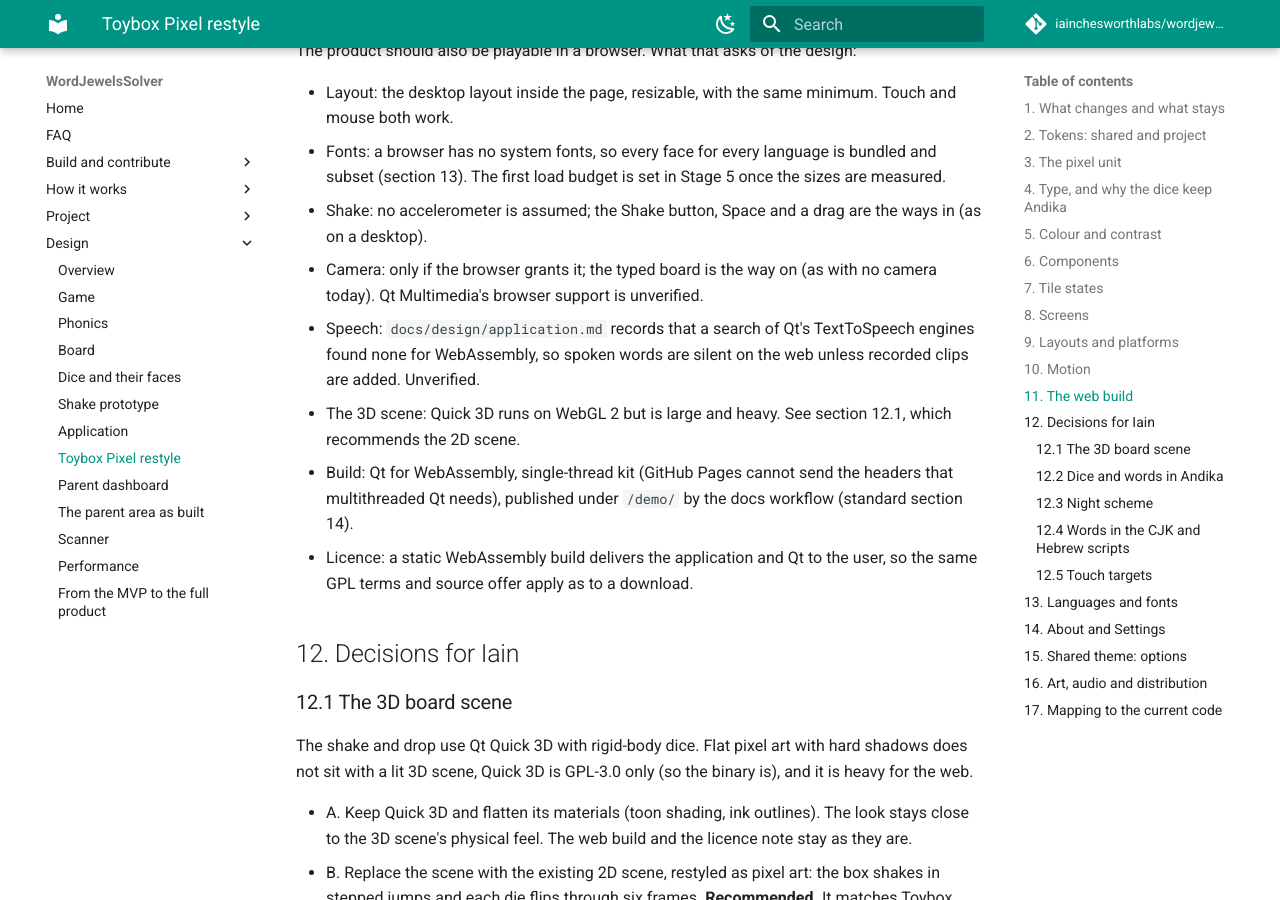
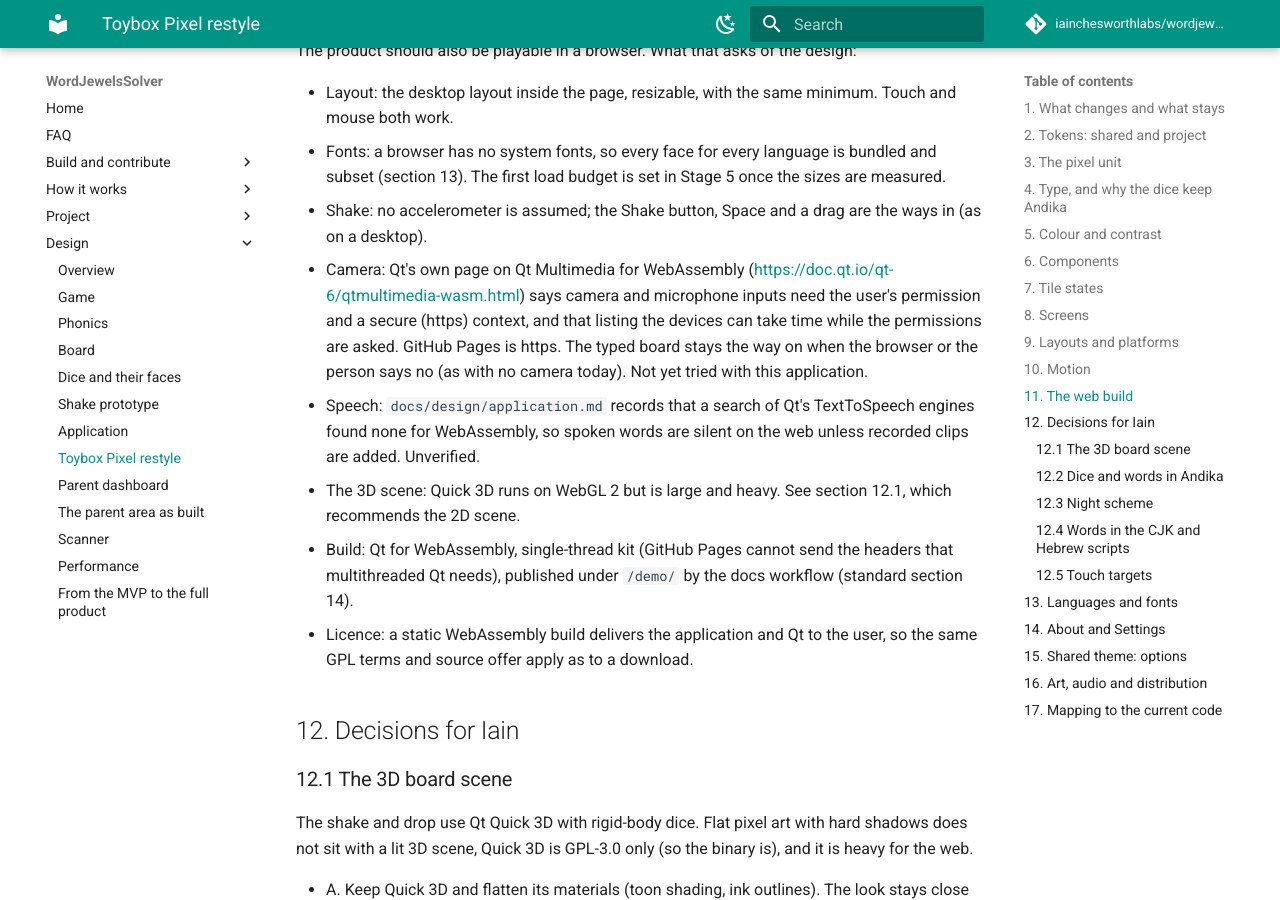
Before and after one commit to iainchesworthlabs/snapandspell, an MkDocs documentation site: the page built from docs/design/toybox/DESIGN.md, in a window 1280 px wide and 900 px high, scrolled down 8291 px. Built offline with MkDocs 1.6.1 and Material for MkDocs 9.7.7, drawn with Linux system fonts in a browser that asks for light colours; comment, search, counter and statistics services are not loaded.

Commit message:
Note what Qt says about the camera in a browser
The web section named Qt Multimedia's browser support as unverified. Qt's page
on Qt Multimedia for WebAssembly says the camera needs the person's permission
and an https page, which GitHub Pages is. The note says so and says it has not
been tried with this application.

Signed-off-by: Iain Chesworth <iain.chesworth@gmail.com>

```diff
--- a/docs/design/toybox/DESIGN.md
+++ b/docs/design/toybox/DESIGN.md
@@ -169,7 +169,7 @@
 * Layout: the desktop layout inside the page, resizable, with the same minimum. Touch and mouse both work.
 * Fonts: a browser has no system fonts, so every face for every language is bundled and subset (section 13). The first load budget is set in Stage 5 once the sizes are measured.
 * Shake: no accelerometer is assumed; the Shake button, Space and a drag are the ways in (as on a desktop).
-* Camera: only if the browser grants it; the typed board is the way on (as with no camera today). Qt Multimedia's browser support is unverified.
+* Camera: Qt's own page on Qt Multimedia for WebAssembly (<https://doc.qt.io/qt-6/qtmultimedia-wasm.html>) says camera and microphone inputs need the user's permission and a secure (https) context, and that listing the devices can take time while the permissions are asked. GitHub Pages is https. The typed board stays the way on when the browser or the person says no (as with no camera today). Not yet tried with this application.
 * Speech: `docs/design/application.md` records that a search of Qt's TextToSpeech engines found none for WebAssembly, so spoken words are silent on the web unless recorded clips are added. Unverified.
 * The 3D scene: Quick 3D runs on WebGL 2 but is large and heavy. See section 12.1, which recommends the 2D scene.
 * Build: Qt for WebAssembly, single-thread kit (GitHub Pages cannot send the headers that multithreaded Qt needs), published under `/demo/` by the docs workflow (standard section 14).
```
